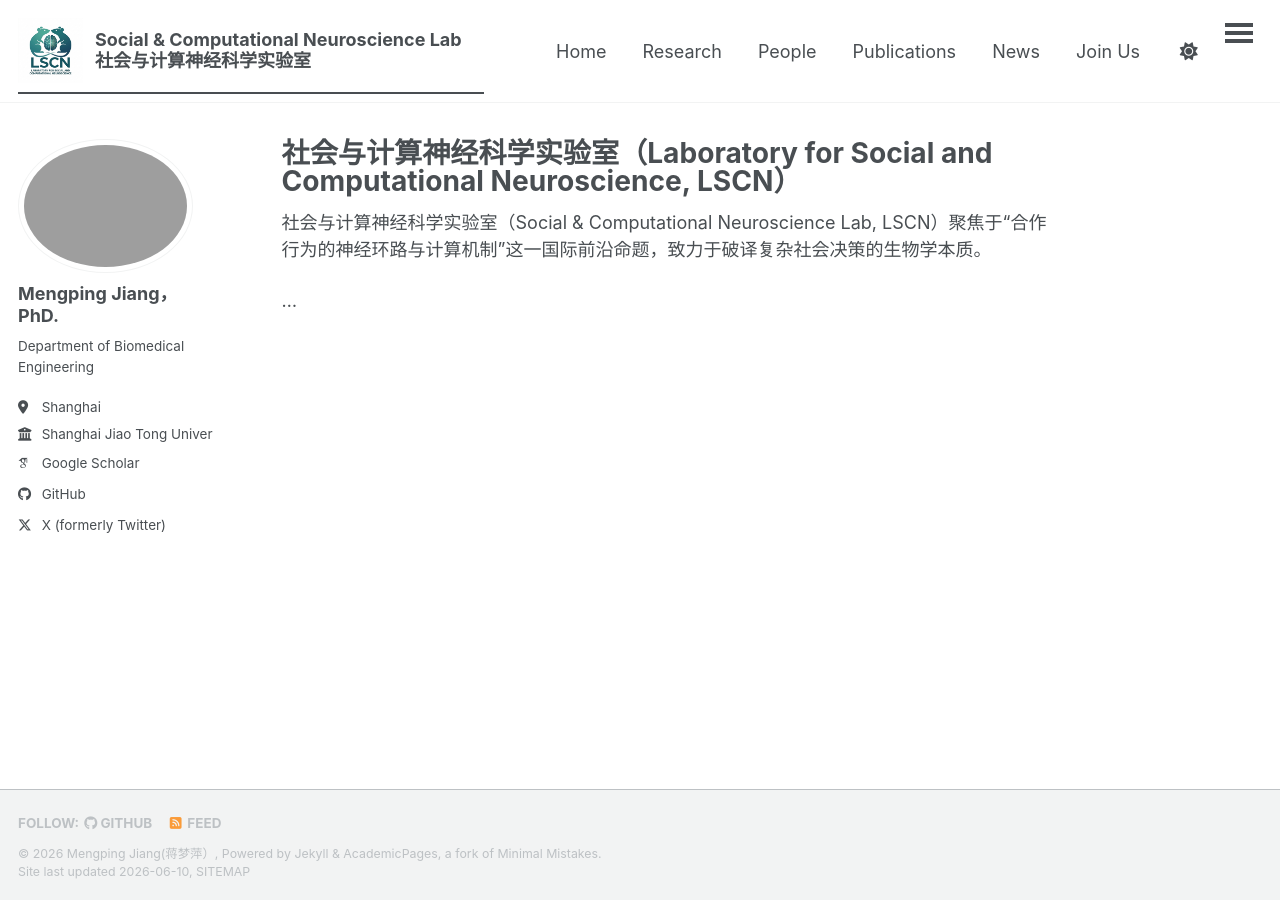
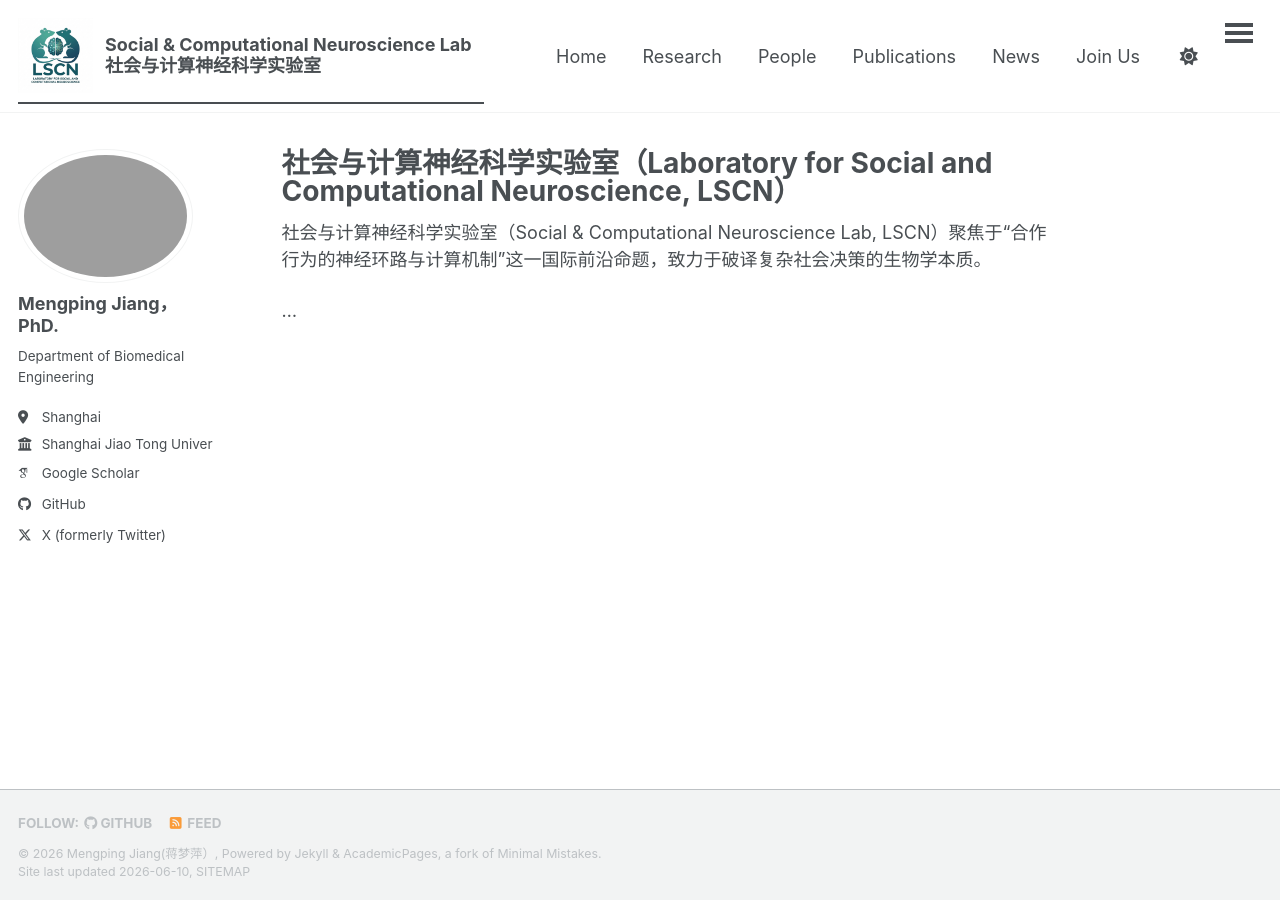
Before and after one commit to MengpingJiang/mengpingjiang.github.io, a Jekyll site: the page built from _pages/about.md, in a window 1280 px wide. Built offline with Jekyll 4.4.1, drawn with Linux system fonts in a browser that asks for light colours; some web fonts are replaced; a script bundle is joined from its source files by our own code; library files that are not in the unit come from our copies.

Commit message:
Update main.scss

```diff
--- a/assets/css/main.scss
+++ b/assets/css/main.scss
@@ -51,7 +51,7 @@
 }
 
 .lab-logo {
-  height: 65px;
+  height: 75px;
   width: auto;
   flex-shrink: 0;
 }
```
